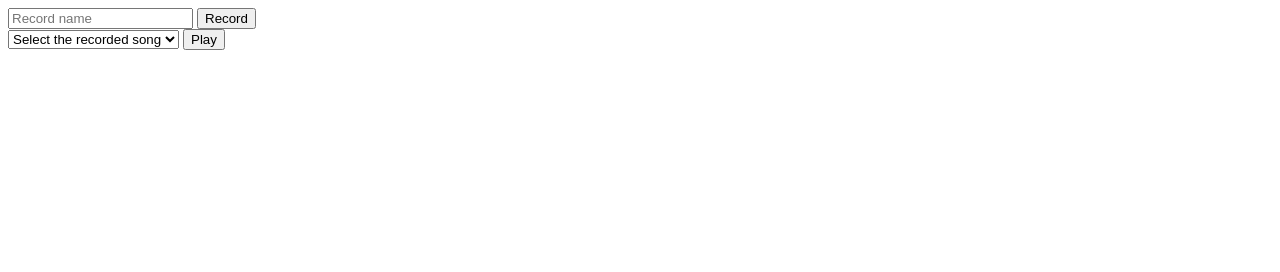
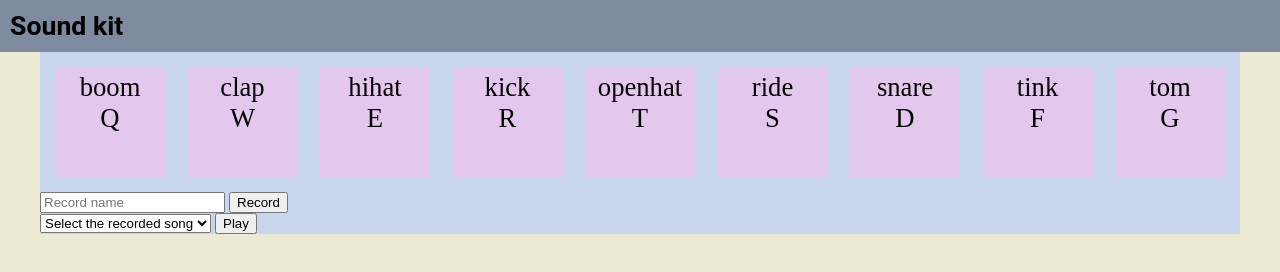
Before and after one commit to JamJestJam/ProgramowanieJS, a website with bundled scripts: page SoundKit/index.html in a window 1280 px wide. Built offline with nearby package versions, Linux system fonts and the light colour scheme.

Commit message:
Korekta wyglądu SoundKit

```diff
--- a/SoundKit/index.html
+++ b/SoundKit/index.html
@@ -10,19 +10,45 @@
 </head>
 
 <body>
-    <input type="text" id="RecordName" placeholder="Record name">
-    <button id="record">Record</button>
+
+
+    <div id="Bar">Sound kit</div>
+    <div id="Context">
+        <div id="Keys">
+            <div class="Key"><span>boom</span><span>Q</span></div>
+            <div class="Key"><span>clap</span><span>W</span></div>
+            <div class="Key"><span>hihat</span><span>E</span></div>
+            <div class="Key"><span>kick</span><span>R</span></div>
+            <div class="Key"><span>openhat</span><span>T</span></div>
+            <div class="Key"><span>ride</span><span>S</span></div>
+            <div class="Key"><span>snare</span><span>D</span></div>
+            <div class="Key"><span>tink</span><span>F</span></div>
+            <div class="Key"><span>tom</span><span>G</span></div>
+        </div>
+        <div id="Buttons">
+            <div>
+                <input type="text" id="RecordName" placeholder="Record name">
+                <button id="record">Record</button>
+            </div>
+            <div>
+                <select id="music">
+                    <option value="NULL" disabled selected>Select the recorded song</option>
+                </select>
+                <button id="play">Play</button>
+            </div>
+        </div>
+    </div>
+
+
+
     <br>
-    <select id="music">
-        <option value="NULL" disabled selected>Select the recorded song</option>
-    </select>
-    <button id="play">Play</button>
+
+
     <script src="JS/music.js" type="module"></script>
     <script src="JS/musicBox.js" type="module"></script>
     <script src="JS/musicList.js" type="module"></script>
     <script src="JS/recordHandler.js" type="module"></script>
     <script src="JS/eventHandler.js" type="module"></script>
-    <!-- <script src="js.js"></script> -->
 </body>
 
 </html>
--- a/SoundKit/style.css
+++ b/SoundKit/style.css
@@ -0,0 +1,47 @@
+body{
+    margin: 0;
+    background-color: #EDEAD4;
+}
+
+@import url('https://fonts.googleapis.com/css2?family=Roboto:wght@900&display=swap');
+
+#Bar{
+    background-color: #7F8BA1;
+    font-family: 'Roboto', sans-serif;
+    font-weight: bolder;
+    font-size: 20pt;
+    padding: 10px;
+}
+
+#Context{
+    background-color: #C7D5ED;
+    width: 1200px;
+    margin-left: auto;
+    margin-right: auto;
+}
+
+#Keys{
+    display: flex;
+    justify-content: space-between;
+    flex-wrap: wrap;
+    padding: 10px;
+}
+
+.Key{
+    cursor: pointer;
+    padding: 5px;
+    margin: 5px;
+    width: 100px;
+    height: 100px;
+    background-color: #E3C7ED;
+}
+
+.Key:hover{
+    background-color: #977FA1;
+}
+
+.Key > span{
+    display: block;
+    font-size: 20pt;
+    text-align: center;
+}
```
